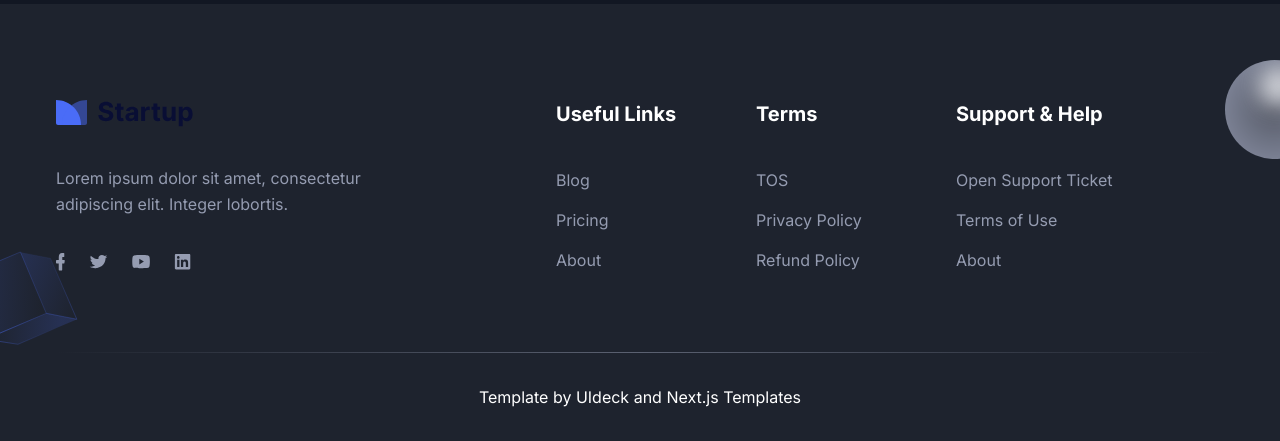
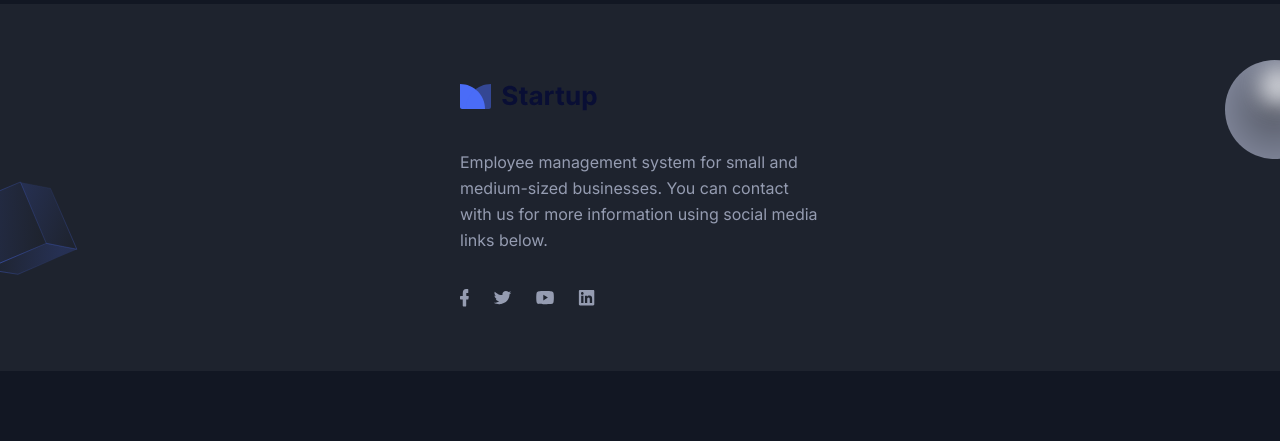
Before and after one commit to melihcanclk/Employee-Management-System, a Next.js app in the folder employee-management-system-frontend/: page / in a window 1280 px wide. Shown: the part 796-1237 px from the top of the page. After the commit the page ends 1167 px from the top, so only its background shows below. Built offline with nearby package versions, Linux system fonts and the light colour scheme; no server answers.

Commit message:
feat(frontend): change footer

```diff
--- a/employee-management-system-frontend/src/components/Footer/index.tsx
+++ b/employee-management-system-frontend/src/components/Footer/index.tsx
@@ -6,12 +6,94 @@ const Footer = () => {
     return (
         <>
             <footer
-                className="wow fadeInUp dark:bg-gray-dark relative z-10 bg-white pt-16 md:pt-20 lg:pt-24"
+                className="wow fadeInUp dark:bg-gray-dark relative z-10 bg-white pt-12 md:pt-16 lg:pt-20"
                 data-wow-delay=".1s"
             >
                 <div className="container">
-                    <div className="-mx-4 flex flex-wrap">
-                        <div className="w-full px-4 md:w-1/2 lg:w-4/12 xl:w-5/12">
+                    <div className="-mx-4 flex flex-wrap justify-center">
+                        <div className="w-full flex justify-center px-4 md:w-1/2 lg:w-4/12 xl:w-5/12">
+                            <div className="mb-12 max-w-[360px] place-self-center lg:mb-16">
+                                <Link href="/" className="mb-8 w inline-block">
+                                    <Image
+                                        src="/images/logo/logo-2.svg"
+                                        alt="logo"
+                                        className="w-full dark:hidden"
+                                        width={140}
+                                        height={30}
+                                    />
+                                    <Image
+                                        src="/images/logo/logo-2.svg"
+                                        alt="logo"
+                                        className="hidden w-full dark:block"
+                                        width={140}
+                                        height={30}
+                                    />
+                                </Link>
+                                <p className="dark:text-body-color-dark mb-9 text-base leading-relaxed text-body-color">
+                                    Employee management system for small and medium-sized businesses. You can contact
+                                    with us for more information using social media links below.
+                                </p>
+                                <div className="flex items-center">
+                                    <a
+                                        href="/"
+                                        aria-label="social-link"
+                                        className="dark:text-body-color-dark mr-6 text-body-color duration-300 hover:text-primary dark:hover:text-primary"
+                                    >
+                                        <svg
+                                            width="9"
+                                            height="18"
+                                            viewBox="0 0 9 18"
+                                            className="fill-current"
+                                        >
+                                            <path d="M8.13643 7H6.78036H6.29605V6.43548V4.68548V4.12097H6.78036H7.79741C8.06378 4.12097 8.28172 3.89516 8.28172 3.55645V0.564516C8.28172 0.254032 8.088 0 7.79741 0H6.02968C4.11665 0 2.78479 1.58064 2.78479 3.92339V6.37903V6.94355H2.30048H0.65382C0.314802 6.94355 0 7.25403 0 7.70564V9.7379C0 10.1331 0.266371 10.5 0.65382 10.5H2.25205H2.73636V11.0645V16.7379C2.73636 17.1331 3.00273 17.5 3.39018 17.5H5.66644C5.81174 17.5 5.93281 17.4153 6.02968 17.3024C6.12654 17.1895 6.19919 16.9919 6.19919 16.8226V11.0927V10.5282H6.70771H7.79741C8.11222 10.5282 8.35437 10.3024 8.4028 9.96371V9.93548V9.90726L8.74182 7.95968C8.76604 7.7621 8.74182 7.53629 8.59653 7.31048C8.54809 7.16935 8.33016 7.02823 8.13643 7Z" />
+                                        </svg>
+                                    </a>
+                                    <a
+                                        href="/"
+                                        aria-label="social-link"
+                                        className="dark:text-body-color-dark mr-6 text-body-color duration-300 hover:text-primary dark:hover:text-primary"
+                                    >
+                                        <svg
+                                            width="19"
+                                            height="14"
+                                            viewBox="0 0 19 14"
+                                            className="fill-current"
+                                        >
+                                            <path d="M16.3024 2.26027L17.375 1.0274C17.6855 0.693493 17.7702 0.436644 17.7984 0.308219C16.9516 0.770548 16.1613 0.924658 15.6532 0.924658H15.4556L15.3427 0.821918C14.6653 0.282534 13.8185 0 12.9153 0C10.9395 0 9.3871 1.48973 9.3871 3.21062C9.3871 3.31336 9.3871 3.46747 9.41532 3.57021L9.5 4.0839L8.90726 4.05822C5.29435 3.95548 2.33065 1.13014 1.85081 0.642123C1.06048 1.92637 1.5121 3.15925 1.99194 3.92979L2.95161 5.36815L1.42742 4.5976C1.45565 5.67637 1.90726 6.52397 2.78226 7.14041L3.54435 7.65411L2.78226 7.93665C3.2621 9.24658 4.33468 9.78596 5.125 9.99144L6.16935 10.2483L5.18145 10.8647C3.60081 11.8921 1.625 11.8151 0.75 11.738C2.52823 12.8682 4.64516 13.125 6.1129 13.125C7.21371 13.125 8.03226 13.0223 8.22984 12.9452C16.1331 11.25 16.5 4.82877 16.5 3.54452V3.36473L16.6694 3.26199C17.629 2.44007 18.0242 2.00342 18.25 1.74658C18.1653 1.77226 18.0524 1.82363 17.9395 1.84932L16.3024 2.26027Z" />
+                                        </svg>
+                                    </a>
+                                    <a
+                                        href="/"
+                                        aria-label="social-link"
+                                        className="dark:text-body-color-dark mr-6 text-body-color duration-300 hover:text-primary dark:hover:text-primary"
+                                    >
+                                        <svg
+                                            width="18"
+                                            height="14"
+                                            viewBox="0 0 18 14"
+                                            className="fill-current"
+                                        >
+                                            <path d="M17.5058 2.07119C17.3068 1.2488 16.7099 0.609173 15.9423 0.395963C14.5778 7.26191e-08 9.0627 0 9.0627 0C9.0627 0 3.54766 7.26191e-08 2.18311 0.395963C1.41555 0.609173 0.818561 1.2488 0.619565 2.07119C0.25 3.56366 0.25 6.60953 0.25 6.60953C0.25 6.60953 0.25 9.68585 0.619565 11.1479C0.818561 11.9703 1.41555 12.6099 2.18311 12.8231C3.54766 13.2191 9.0627 13.2191 9.0627 13.2191C9.0627 13.2191 14.5778 13.2191 15.9423 12.8231C16.7099 12.6099 17.3068 11.9703 17.5058 11.1479C17.8754 9.68585 17.8754 6.60953 17.8754 6.60953C17.8754 6.60953 17.8754 3.56366 17.5058 2.07119ZM7.30016 9.44218V3.77687L11.8771 6.60953L7.30016 9.44218Z" />
+                                        </svg>
+                                    </a>
+                                    <a
+                                        href="/"
+                                        aria-label="social-link"
+                                        className="dark:text-body-color-dark text-body-color duration-300 hover:text-primary dark:hover:text-primary"
+                                    >
+                                        <svg
+                                            width="17"
+                                            height="16"
+                                            viewBox="0 0 17 16"
+                                            className="fill-current"
+                                        >
+                                            <path d="M15.2196 0H1.99991C1.37516 0 0.875366 0.497491 0.875366 1.11936V14.3029C0.875366 14.8999 1.37516 15.4222 1.99991 15.4222H15.1696C15.7943 15.4222 16.2941 14.9247 16.2941 14.3029V1.09448C16.3441 0.497491 15.8443 0 15.2196 0ZM5.44852 13.1089H3.17444V5.7709H5.44852V13.1089ZM4.29899 4.75104C3.54929 4.75104 2.97452 4.15405 2.97452 3.43269C2.97452 2.71133 3.57428 2.11434 4.29899 2.11434C5.02369 2.11434 5.62345 2.71133 5.62345 3.43269C5.62345 4.15405 5.07367 4.75104 4.29899 4.75104ZM14.07 13.1089H11.796V9.55183C11.796 8.7061 11.771 7.58674 10.5964 7.58674C9.39693 7.58674 9.222 8.53198 9.222 9.47721V13.1089H6.94792V5.7709H9.17202V6.79076H9.19701C9.52188 6.19377 10.2466 5.59678 11.3711 5.59678C13.6952 5.59678 14.12 7.08925 14.12 9.12897V13.1089H14.07Z" />
+                                        </svg>
+                                    </a>
+                                </div>
+                            </div>
+                        </div>
+                        {/* <div className="w-full px-4 md:w-1/2 lg:w-4/12 xl:w-5/12">
                             <div className="mb-12 max-w-[360px] lg:mb-16">
                                 <Link href="/" className="mb-8 inline-block">
                                     <Image
@@ -92,9 +174,9 @@ const Footer = () => {
                                     </a>
                                 </div>
                             </div>
-                        </div>
+                        </div> */}
 
-                        <div className="w-full px-4 sm:w-1/2 md:w-1/2 lg:w-2/12 xl:w-2/12">
+                        {/* <div className="w-full px-4 sm:w-1/2 md:w-1/2 lg:w-2/12 xl:w-2/12">
                             <div className="mb-12 lg:mb-16">
                                 <h2 className="mb-10 text-xl font-bold text-black dark:text-white">
                                     Useful Links
@@ -194,17 +276,7 @@ const Footer = () => {
                                     </li>
                                 </ul>
                             </div>
-                        </div>
-                    </div>
-
-                    <div className="h-px w-full bg-gradient-to-r from-transparent via-[#D2D8E183] to-transparent dark:via-[#959CB183]"></div>
-                    <div className="py-8">
-                        <p className="text-center text-base text-body-color dark:text-white">
-                            Template by UIdeck and{" "}
-                            <a href="https://nextjstemplates.com" rel="nofollow noopener">
-                                Next.js Templates
-                            </a>
-                        </p>
+                        </div> */}
                     </div>
                 </div>
                 <div className="absolute right-0 top-14 z-[-1]">
```
